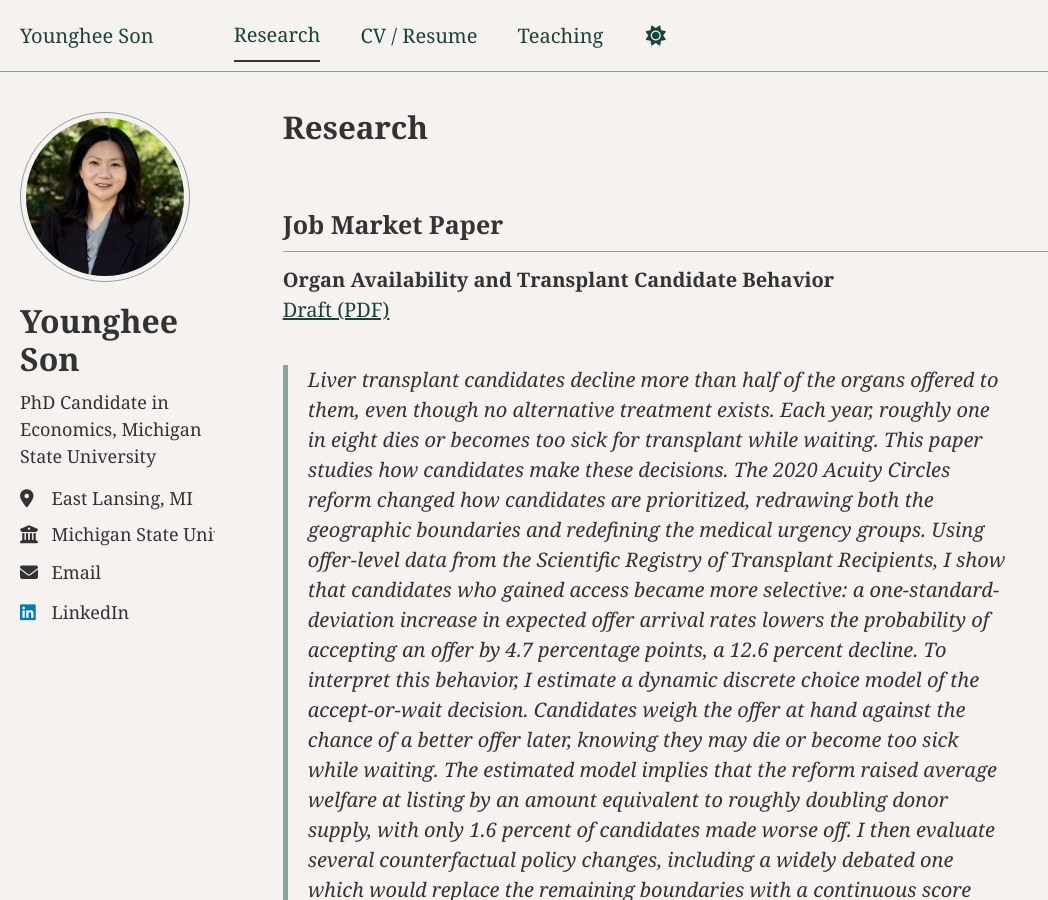
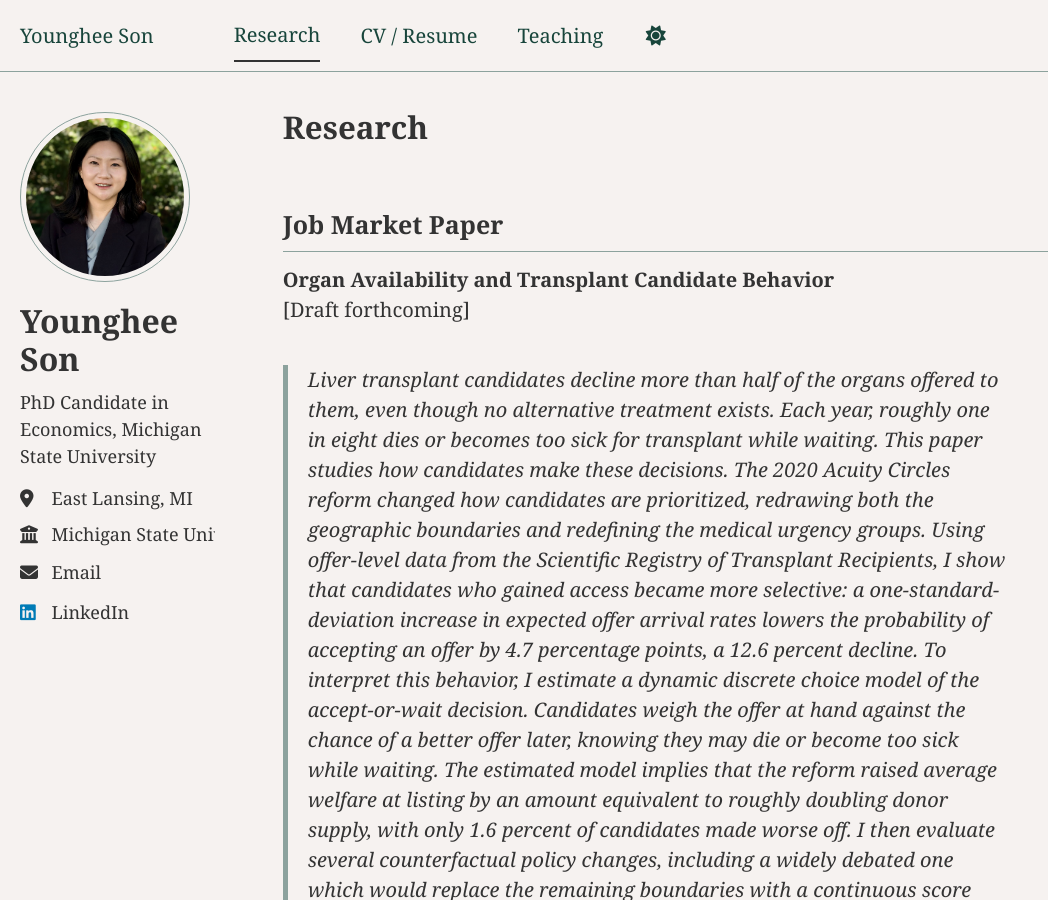
Before and after one commit to younghee-son/younghee-son.github.io, a Jekyll site: the page built from _pages/research.md, in a window 1280 px wide and 900 px high. Shown: the whole window, without its empty margins (0-1048 px from the left). Built offline with Jekyll 4.4.1, drawn with Linux system fonts in a browser that asks for light colours; some web fonts are replaced; a style sheet for code colours, icons or effects is not loaded.

Commit message:
Revise job market paper status and remove PDF link
Updated the job market paper section to reflect the forthcoming status of the draft and removed the PDF link.

```diff
--- a/_pages/research.md
+++ b/_pages/research.md
@@ -8,7 +8,7 @@ author_profile: true
 ## Job Market Paper
 
 **Organ Availability and Transplant Candidate Behavior**<br>
-[Draft (PDF)]({{ '/files/Son_Organ_Availability.pdf' | relative_url }})
+[Draft forthcoming]
 
 > Liver transplant candidates decline more than half of the organs offered to them, even though no alternative treatment exists. Each year, roughly one in eight dies or becomes too sick for transplant while waiting. This paper studies how candidates make these decisions. The 2020 Acuity Circles reform changed how candidates are prioritized, redrawing both the geographic boundaries and redefining the medical urgency groups. Using offer-level data from the Scientific Registry of Transplant Recipients, I show that candidates who gained access became more selective: a one-standard-deviation increase in expected offer arrival rates lowers the probability of accepting an offer by 4.7 percentage points, a 12.6 percent decline. To interpret this behavior, I estimate a dynamic discrete choice model of the accept-or-wait decision. Candidates weigh the offer at hand against the chance of a better offer later, knowing they may die or become too sick while waiting. The estimated model implies that the reform raised average welfare at listing by an amount equivalent to roughly doubling donor supply, with only 1.6 percent of candidates made worse off. I then evaluate several counterfactual policy changes, including a widely debated one which would replace the remaining boundaries with a continuous score that incorporates both medical urgency and proximity. I find that prioritizing the sickest candidates raises average welfare but at the cost of wasted organs.
 
```
